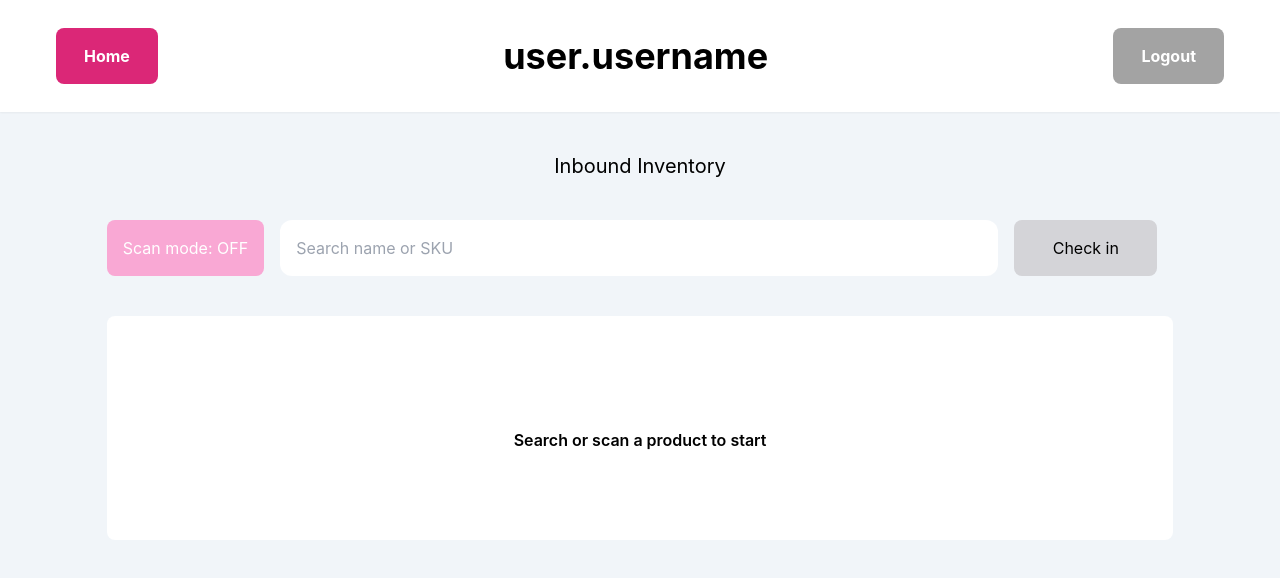
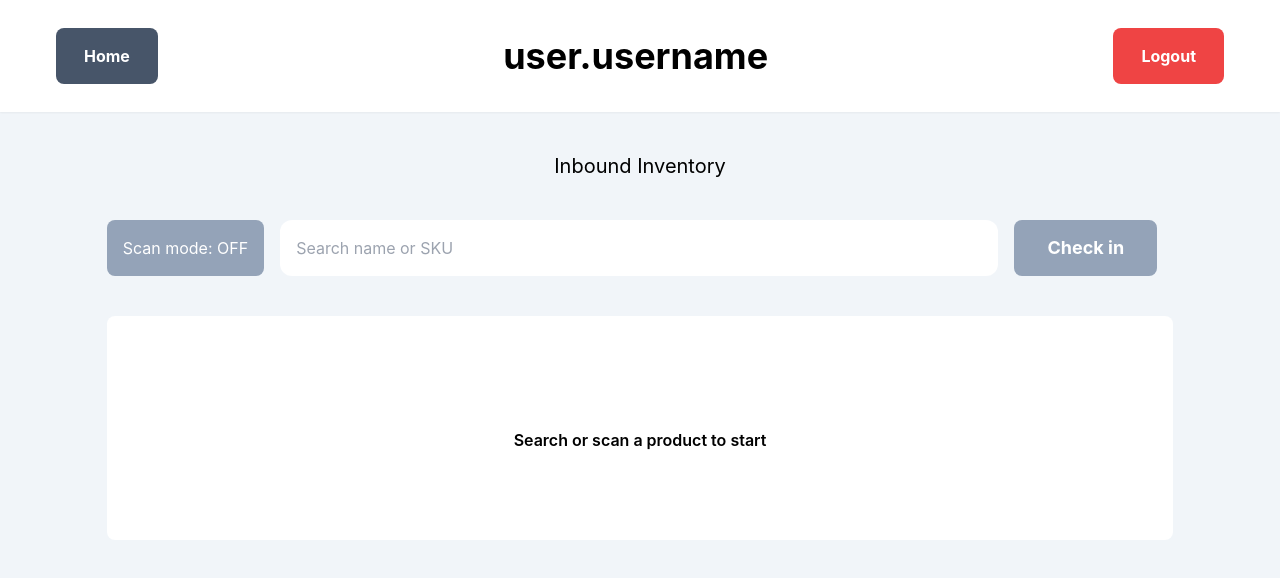
Before and after one commit to santiagomanso/inventory, a React (Create React App) app: page /inbound-inventory in a window 1280 px wide. Shown: the top 578 px of the page. Built offline with nearby package versions, Linux system fonts and the light colour scheme.

Commit message:
UI - new colors

```diff
--- a/src/components/InboundInventory.jsx
+++ b/src/components/InboundInventory.jsx
@@ -13,7 +13,7 @@ export const InboundInventory = () => {
 
                 <div className="flex flex-col sm:flex-row mt-10 justify-stretch  ">
                     <input type="button" value="Scan mode: OFF" className="
-                    bg-pink-300 text-white cursor-pointer
+                    bg-slate-400 text-white cursor-pointer
                       text-left rounded-lg
                       p-4
                       sm:max-w-40
@@ -27,17 +27,22 @@ export const InboundInventory = () => {
                     rounded-xl
                     "/>
                     <input type="button" value="Check in" className="
-                    bg-zinc-300 rounded-lg hidden sm:block
-                      sm:w-40
-                      mr-4
+                    bg-slate-400 rounded-lg hidden sm:block
+                    sm:w-40 mr-4
+                    text-white font-bold text-lg
                     " />
+
                 </div>
 
                 <div className="bg-white p-20 sm:p-28 h-1/3 rounded-lg mt-10 text-center">
                     <h2 className='font-semibold'>Search or scan a product to start</h2>
                 </div>
 
-                <input type="button" value="Check in" className="bg-gray-300 p-4 rounded-lg cursor-pointer w-5/6 bottom-8 fixed sm:hidden" />
+                <input type="button" value="Check in" className="
+                bg-red-500 p-4 rounded-lg cursor-pointer
+                w-5/6 bottom-8 fixed sm:hidden
+                text-white font-bold text-lg
+                "/>
         </div>
 
 
--- a/src/components/navbar/Navbar.jsx
+++ b/src/components/navbar/Navbar.jsx
@@ -6,12 +6,12 @@ export const Navbar = () => {
     const navigate = useNavigate();
     return (
         <nav className='bg-white p-5 sm:p-14 flex justify-between items-center h-16 text-black relative shadow-sm'>
-            <button className='bg-pink-600 py-1 sm:py-4 px-2 sm:px-7 text-white rounded-lg font-bold'
+            <button className='bg-slate-600 py-1 sm:py-4 px-2 sm:px-7 text-white rounded-lg font-bold'
                 onClick={()=>{navigate('../')}}>
                 Home
             </button>
             <h1 className='text-xl sm:text-4xl font-bold'>user.username</h1>
-            <span className='bg-neutral-400 py-1 sm:py-4  px-2 sm:px-7  text-white rounded-lg font-bold'>Logout</span>
+            <span className='bg-red-500 py-1 sm:py-4  px-2 sm:px-7  text-white rounded-lg font-bold'>Logout</span>
         </nav>
     )
 }
```
